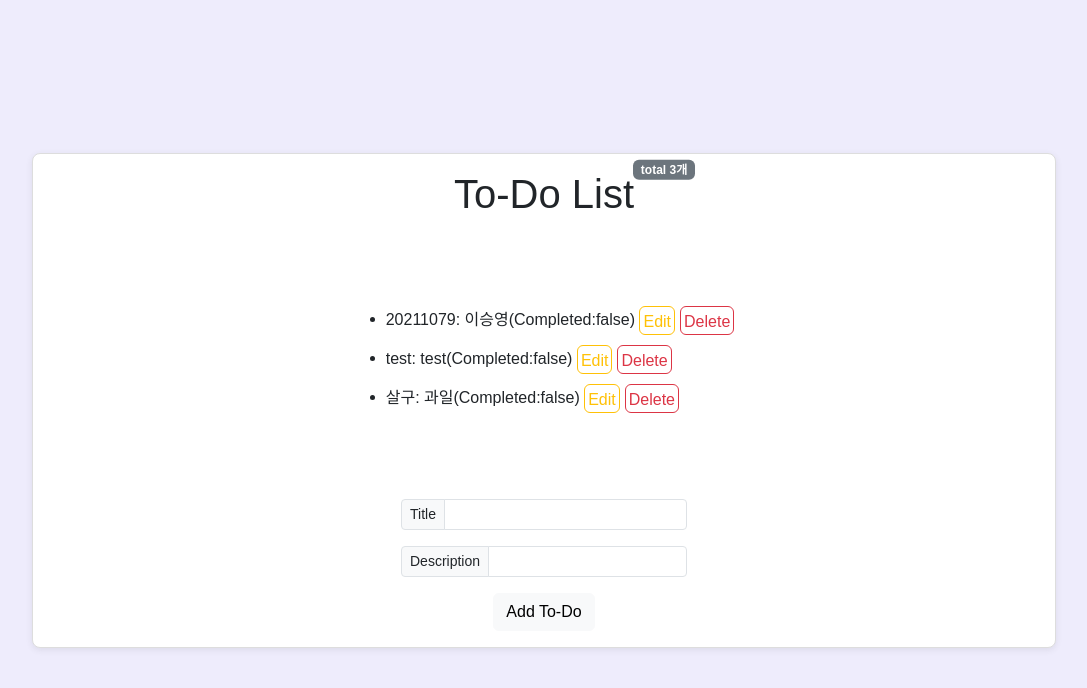
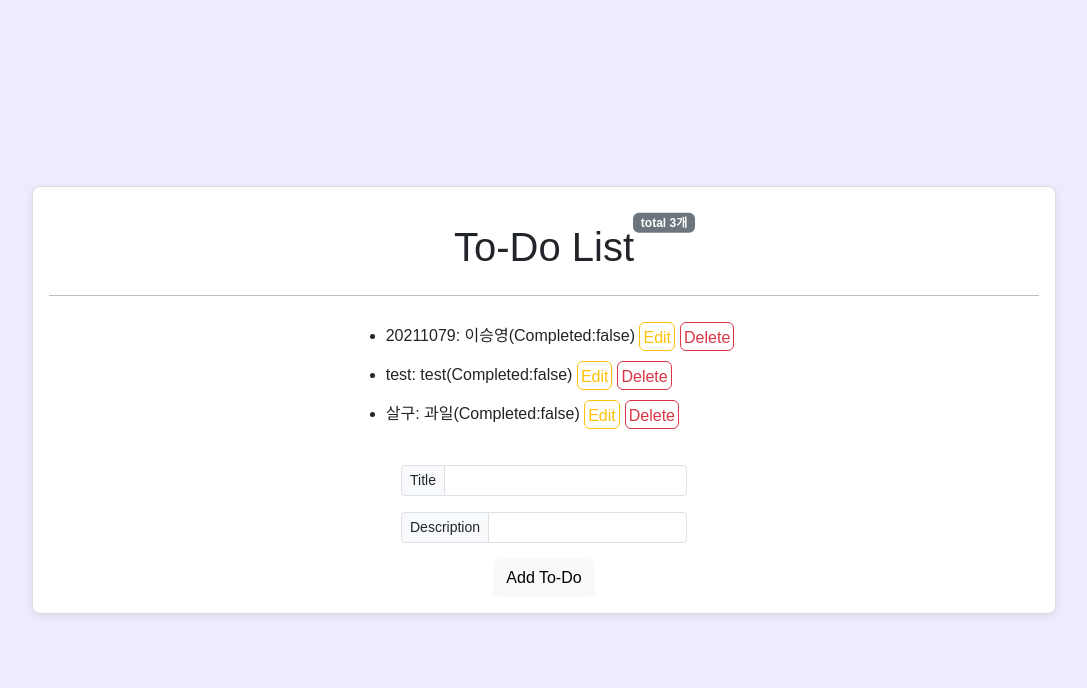
Before and after one commit to Seung-0208/devops-todo-app, a FastAPI app: page / in a window 1280 px wide. Shown: the top 688 px of the page, without its empty margins (96-1183 px from the left). Run offline with FastAPI, Linux system fonts and the light colour scheme.

Commit message:
UI 개선

```diff
--- a/fastapi-app/templates/index.html
+++ b/fastapi-app/templates/index.html
@@ -30,7 +30,6 @@
         justify-content: center;
         flex-direction: column;
         align-items: center;
-        gap: 70px;
     }
 
     .input-form {
@@ -39,26 +38,31 @@
         justify-content: center;
         flex-direction: column;
     }
+    hr{
+        width: 100%;
+        color: #000;
+    }
     </style>
 </head>
 <body>
     <div class="card">
-        <div class="position-relative">
+        <div class="position-relative" style="margin-top: 20px;">
             <h1>
                 To-Do List
             </h1>
             <span id="list-count" class="position-absolute top-0 start-100 translate-middle badge text-bg-secondary" style="margin-left: 30px;">
             </span>
         </div>
+        <hr/>
         <ul id="todo-list"></ul>
-        <form id="todo-form" class="input-form">
+        <form id="todo-form" class="input-form" style="margin-top: 20px;">
             <!-- <input type="text" id="title" placeholder="Title" required> -->
             <div class="input-group input-group-sm mb-3">
                 <span class="input-group-text" id="inputGroup-sizing-sm">Title</span>
                 <input type="text" required id="title" class="form-control" aria-label="Sizing example input" aria-describedby="inputGroup-sizing-sm">
             </div>
             <!-- <input type="text" id="description" placeholder="Description" required> -->
-            <div class="input-group input-group-sm mb-3">
+            <div class="input-group input-group-sm mb-3" >
                 <span class="input-group-text" id="inputGroup-sizing-sm">Description</span>
                 <input type="text" required id="description" class="form-control" aria-label="Sizing example input" aria-describedby="inputGroup-sizing-sm">
             </div>
@@ -66,6 +70,7 @@
         </form>
     </div>
     <script>
+        //데이터 가져오기
         async function fetchTodos() {
             const response = await fetch('/todos');
             const todos = await response.json();
@@ -74,6 +79,7 @@
 
             document.getElementById('list-count').innerHTML = `total ${todos.length}개`;
             todoList.innerHTML = '';
+            //각 todo 별로 li 생성
             todos.forEach(todo => {
 
                 const li = document.createElement('li');
@@ -145,6 +151,7 @@
             });
         }
 
+        //제출 기능
         document.getElementById('todo-form').addEventListener('submit', async (event) => {
             event.preventDefault();
             const title = document.getElementById('title').value;
```
